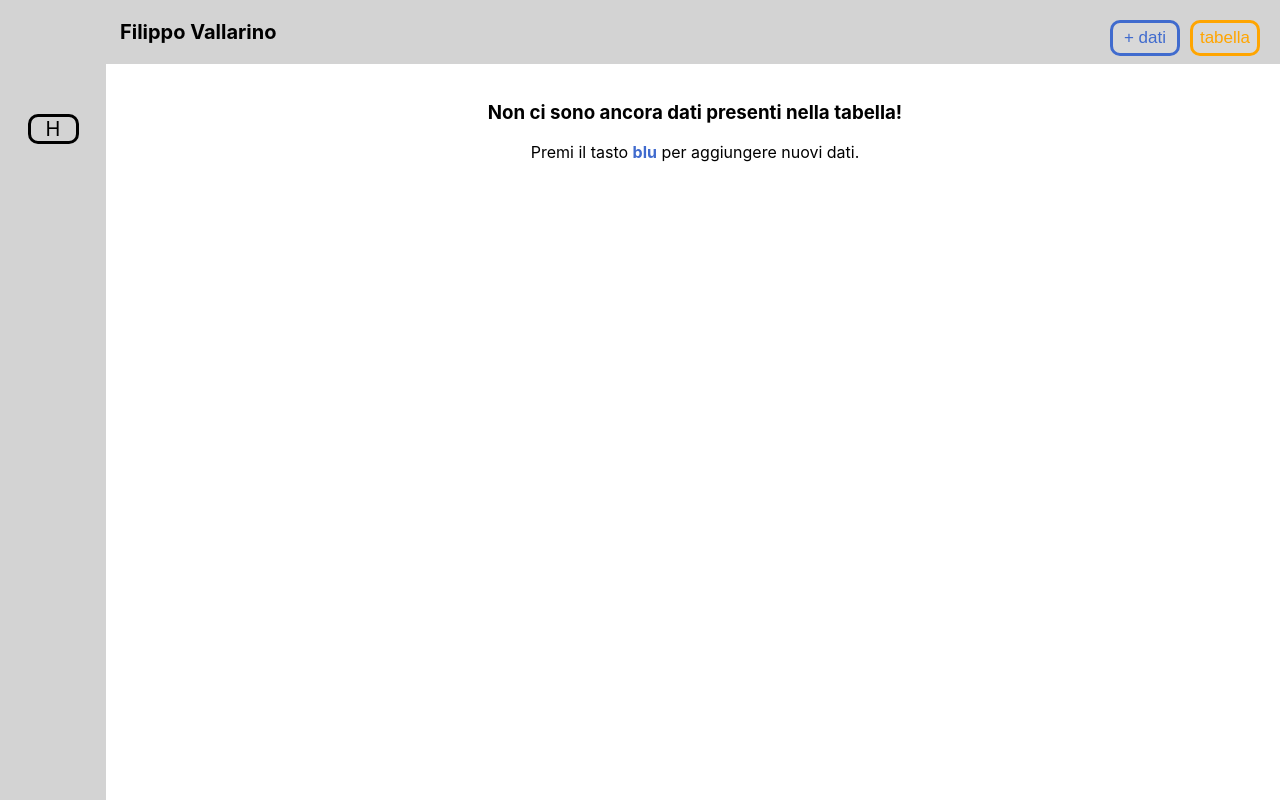
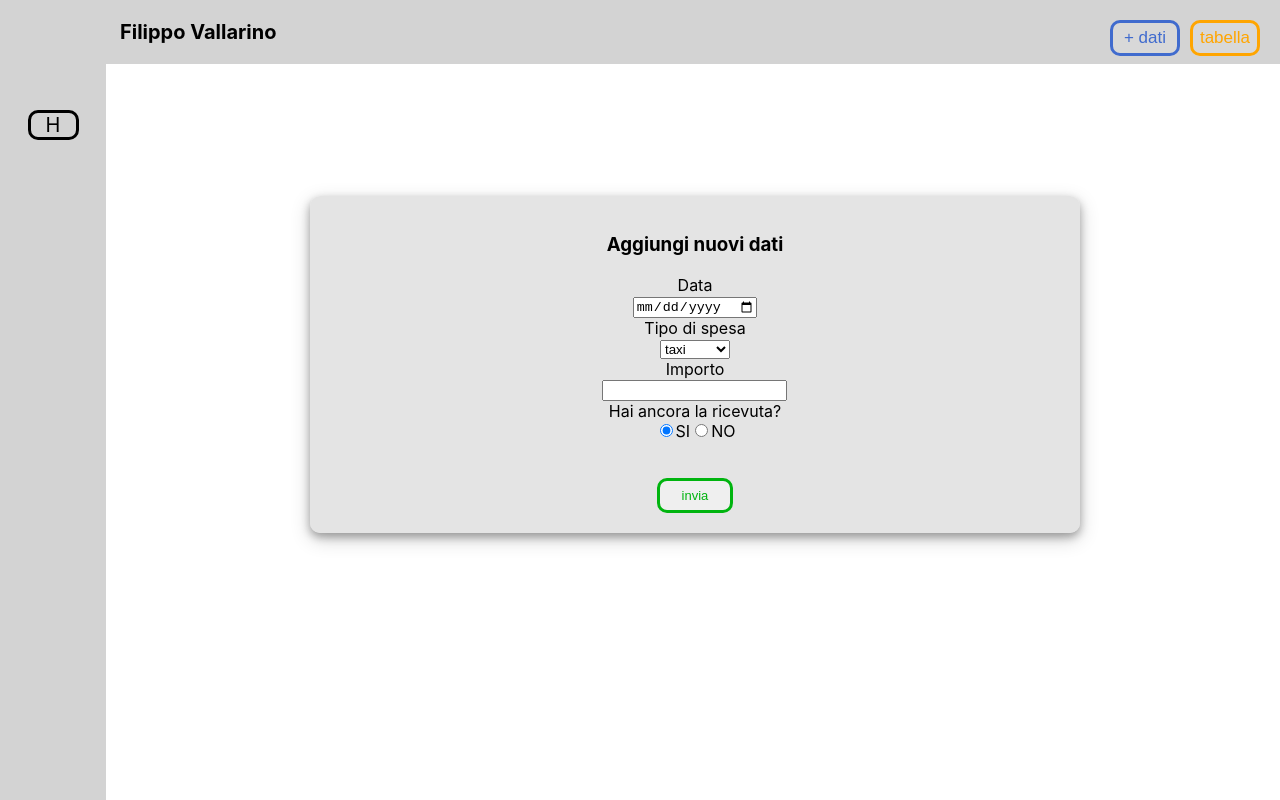
Before and after one commit to Dagon-n/React_rimborsoSpese, a React (Create React App) app: page / in a window 1280 px wide. Both pictures are taken after a click on the button "+ dati". Built offline with nearby package versions, Linux system fonts and the light colour scheme.

Commit message:
pulsanti funzionanti, fare respo css

```diff
--- a/src/App.js
+++ b/src/App.js
@@ -1,14 +1,20 @@
 import NavMenu from './Components/NavMenu/NavMenu';
 import Header from './Components/Header/Header';
 import MainScreen from './Components/MainScreen/MainScreen';
+import { ScreenStatusContext } from './Context/ScreenStatusContext';
+import { useState } from 'react';
 
 export default function App() {
 
+  const [screenState, setScreenState] = useState('paginaVuota')
+
   return (
     <div className='page'>
-      <Header />
       <NavMenu />
-      <MainScreen />
+      <ScreenStatusContext.Provider value={{ screenState, setScreenState }}>
+        <Header />
+        <MainScreen />
+      </ScreenStatusContext.Provider>
     </div>
   );
 
--- a/src/Components/Header/Bottoni/BottoneAggiungiDato.js
+++ b/src/Components/Header/Bottoni/BottoneAggiungiDato.js
@@ -1,7 +1,16 @@
+import { useContext } from "react";
+import { ScreenStatusContext } from "../../../Context/ScreenStatusContext";
+
 export default function BottoneAggiungiDati() {
 
+    const { screenState, setScreenState } = useContext(ScreenStatusContext)
+
     return(
-        <button className="btnAggiungiDati">+ dati</button>
+        <button
+        className="btnAggiungiDati"
+        onClick={() => setScreenState('formAggiungiDati')}>
+            + dati
+        </button>
     );
 
 }
--- a/src/Components/Header/Bottoni/BottoneVisualizzaTabella.js
+++ b/src/Components/Header/Bottoni/BottoneVisualizzaTabella.js
@@ -1,7 +1,16 @@
+import { useContext } from "react";
+import { ScreenStatusContext } from "../../../Context/ScreenStatusContext";
+
 export default function BottoneVisualizzaTabella() {
 
+    const { screenState, setScreenState } = useContext(ScreenStatusContext)
+
     return (
-        <button className="btnVisualizzaTabella">tabella</button>
+        <button
+        className="btnVisualizzaTabella"
+        onClick={() => setScreenState('tableDati')}>
+            tabella
+        </button>
     )
 
 }
--- a/src/Components/Header/Header.css
+++ b/src/Components/Header/Header.css
@@ -2,7 +2,6 @@
     font-size: 20px;
     background-color: lightgray;
     padding: 20px;
-
     position: -webkit-sticky;
     position: sticky;
     top: 0;
--- a/src/Components/MainScreen/FormAggiungiDati/FormAggiungiDati.js
+++ b/src/Components/MainScreen/FormAggiungiDati/FormAggiungiDati.js
@@ -37,23 +37,26 @@ export default function FormAggiungiDati(props) {
 
                 <h3 className='formTitolo'>Aggiungi nuovi dati</h3>
 
+                <label>Data</label><br></br>
                 <input type="date" onChange={handleDataChange}></input><br></br>
 
+                <label>Tipo di spesa</label><br></br>
                 <select onChange={handleTipoSpesaChange}>
                     <option value="taxi">taxi</option>
                     <option value="treno">treno</option>
                     <option value="autobus">autobus</option>
                 </select><br></br>
 
+                <label>Importo</label><br></br>
                 <input type="text" onChange={handleImportoChange}></input><br></br>
 
-                <label>Hai ancora la ricevuta?</label>
+                <label>Hai ancora la ricevuta?</label><br></br>
                     <input type="radio" name='ricevuta' id='si' onChange={()=>setRicevuta('si')} defaultChecked />
                     <label htmlFor='si'>SI</label>
                     <input type="radio" name='ricevuta' id='no' onChange={()=>setRicevuta('no')} />
                     <label htmlFor='no'>NO</label><br></br>
 
-                <input type='submit' value='submit' />
+                <input type='submit' value='invia' className='submitForm'/>
 
             </form>
         </div>
--- a/src/Components/MainScreen/FormAggiungiDati/formAggiungiDati.css
+++ b/src/Components/MainScreen/FormAggiungiDati/formAggiungiDati.css
@@ -1,9 +1,31 @@
 .containerForm{
-    background-color: rgb(0, 0, 0, 0.7);
     padding: 10%;
+    height: 100%;
 }
 
 .formAggiungiDati{
-    background-color: rgb(200, 0, 0, 0.7);
+    border-radius: 10px;
+    background-color: rgb(211, 211, 211, 0.6);
+    box-shadow: 0 4px 8px 0 rgba(0, 0, 0, 0.3), 0 6px 20px 0 rgba(0, 0, 0, 0.19);;
+    text-align: center;
     padding: 2%;
+    width: 80%;
+    margin: 0 auto;
+    height: 300px;
 }
+
+.submitForm {
+    margin-top: 5%;
+    padding: 1% 3%;
+    font-size: 13px;
+    border: 3px solid rgb(0, 180, 15);
+    border-radius: 10px;
+    color: rgb(0, 180, 15);
+    cursor: pointer;
+}
+
+.submitForm:hover {
+    background-color: rgb(0, 180, 15);
+    color: white;
+    font-weight: bold;
+}
--- a/src/Components/MainScreen/MainScreen.js
+++ b/src/Components/MainScreen/MainScreen.js
@@ -4,11 +4,12 @@ import FormAggiungiDati from './FormAggiungiDati/FormAggiungiDati';
 import FormEditaDati from './FormEditaDati/FormEditaDati';
 import './mainScreen.css'
 
-import { useState } from 'react';
+import { useContext } from 'react';
+import { ScreenStatusContext } from '../../Context/ScreenStatusContext';
 
 export default function MainScreen() {
 
-    const [screen, setScreen] = useState('paginaVuota')
+    const { screenState, setScreenState } = useContext(ScreenStatusContext)
     /*
         Ora il default è tableVuota perchè non ci sono dati da mostrare
         su una tabella, nel caso invece ci fossero bisognerebbe mettere
@@ -18,10 +19,10 @@ export default function MainScreen() {
 
     return (
         <div className='mainScreen'>
-            { screen == 'paginaVuota' && <PaginaVuota /> }
-            { screen == 'tableDati' && <TableDati /> }
-            { screen == 'formAggiungiDati' && <FormAggiungiDati /> }
-            { screen == 'formEditaDati' && <FormEditaDati /> }
+            { screenState === 'paginaVuota' && <PaginaVuota /> }
+            { screenState === 'tableDati' && <TableDati /> }
+            { screenState === 'formAggiungiDati' && <FormAggiungiDati /> }
+            { screenState === 'formEditaDati' && <FormEditaDati /> }
         </div>
     );
 
--- a/src/Components/NavMenu/NavMenu.css
+++ b/src/Components/NavMenu/NavMenu.css
@@ -8,7 +8,8 @@
     width: 90px;
     height: 100vh;
     list-style-type: none;
-    margin: 0;
+    /* margin: 0; */
     padding: 50px 8px;
     background-color: lightgray;
+    margin-top: 60px;
 }
--- /dev/null
+++ b/src/Context/ScreenStatusContext.js
@@ -0,0 +1,3 @@
+import { createContext } from "react";
+
+export const ScreenStatusContext = createContext('');
```
